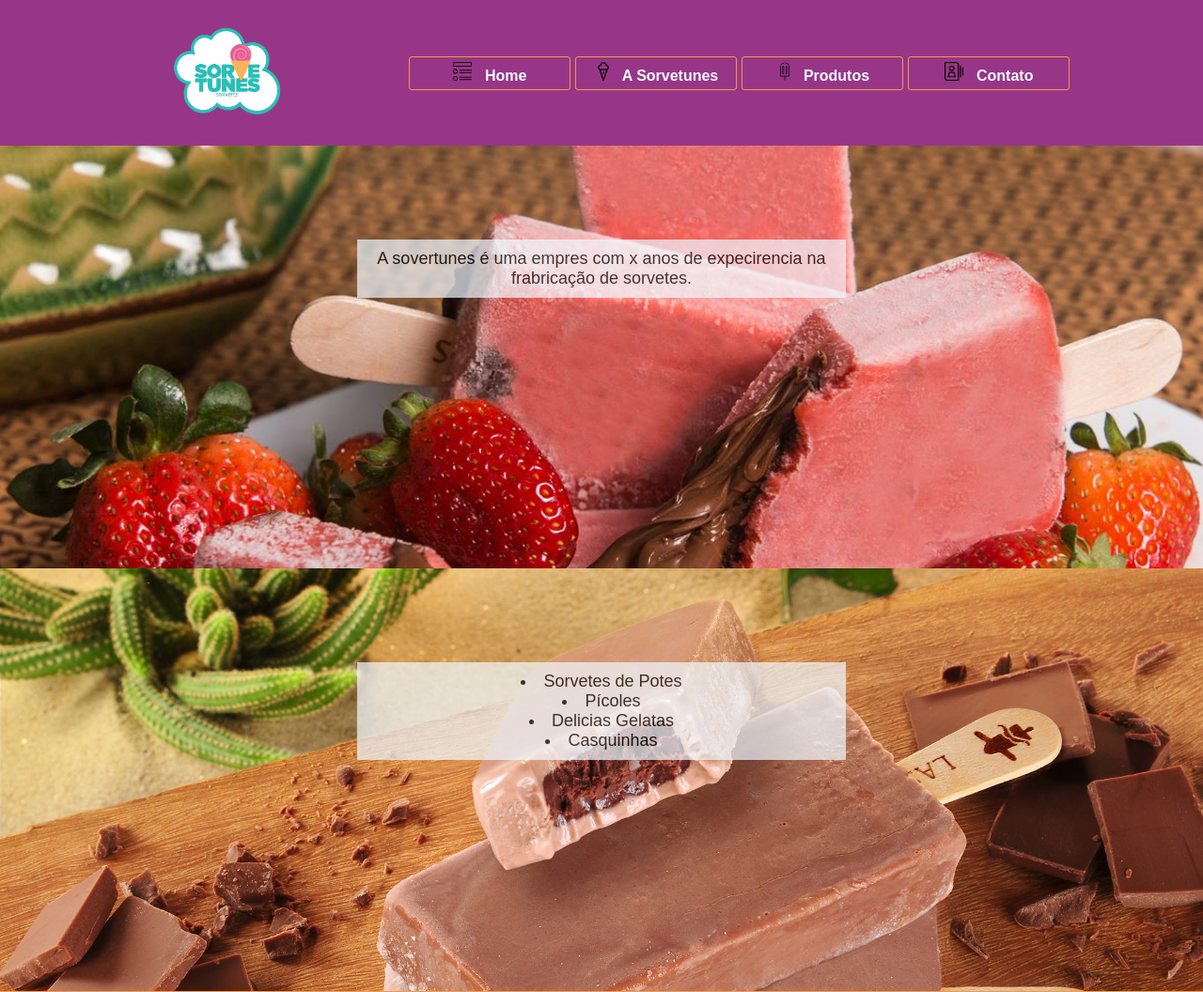
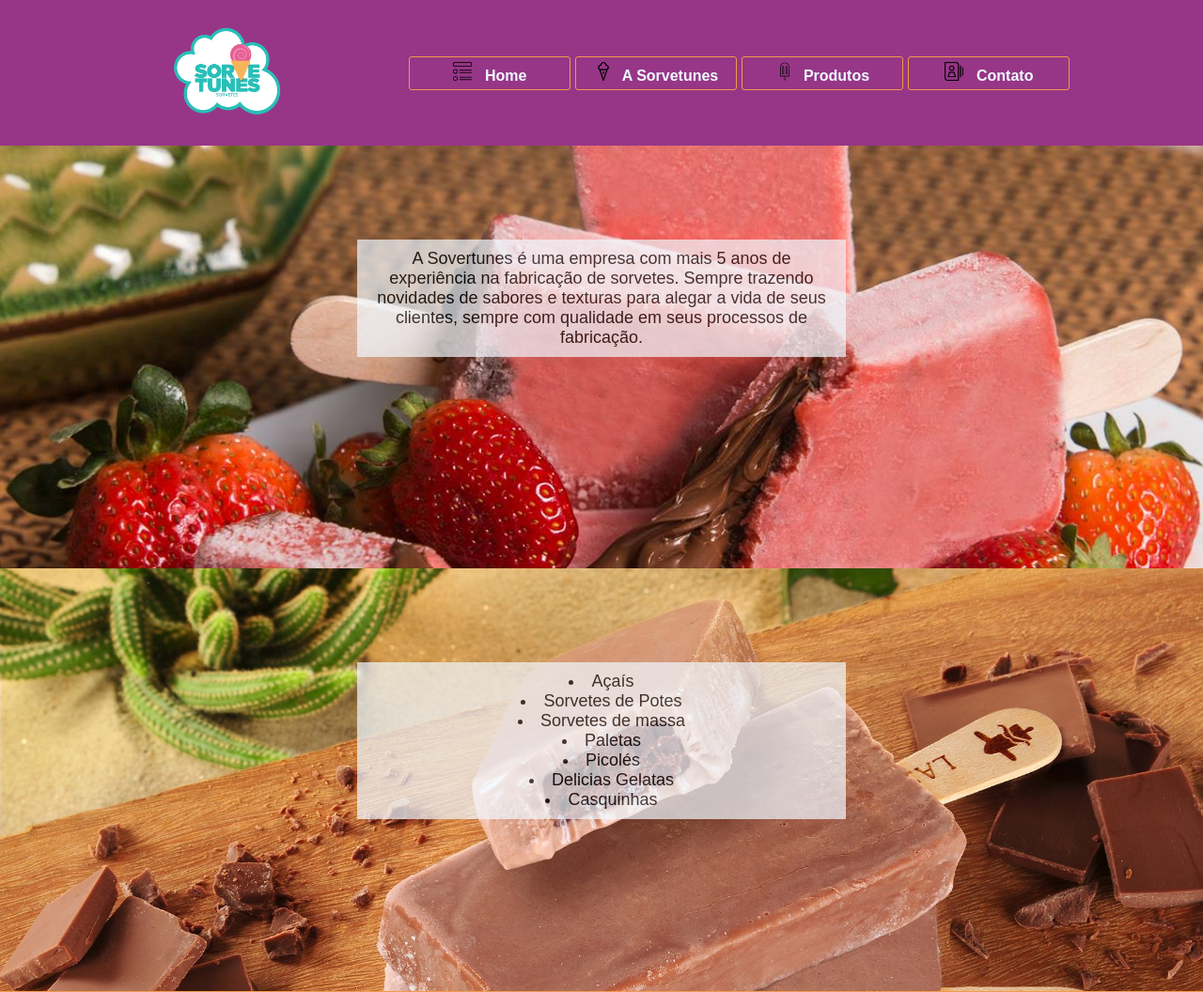
Before and after one commit to maapsystem/MaapSystem, a Flask app: page / in a window 1280 px wide. Shown: the top 1056 px of the page at 94% size. Run offline with Flask 2, Linux system fonts and the light colour scheme; parts of the project's set-up code (start-up, migrations or seed data) failed here and were passed over.

Commit message:
textos do index.

```diff
--- a/sql_selects_all_tables.sql
+++ b/sql_selects_all_tables.sql
@@ -16,7 +16,8 @@ INSERT INTO tbl_login (cod_cliente, nome, senha)
 VALUES(1, 'alex', 'admin@1');
 
 INSERT INTO tbl_cliente (endereco, cod_cidade)
-VALUES('av teste', 1);
+VALUES('av teste2', 2);
+SELECT * FROM tbl_cliente;
 
 INSERT INTO tbl_pessoa_fisica (id_pessoa_fisica, nome, cpf, rg, data_nascimento)
 VALUES(2, 'Adriel','30059129900', '445552503','01-01-1990');
--- a/templates/index.html
+++ b/templates/index.html
@@ -28,7 +28,7 @@
                 <a name="sobre"></a>
                 <div class="section-sobre">
                     <p>
-                        A sovertunes é uma empres com x anos de expecirencia na frabricação de sorvetes.
+                        A Sovertunes é uma empresa com mais 5 anos de experiência na fabricação de sorvetes. Sempre trazendo novidades de sabores e texturas para alegar a vida de seus clientes, sempre com qualidade em seus processos de fabricação.
                     </p>
                 </div>
             </div>
@@ -38,8 +38,11 @@
                 <a name="produtos"></a>
                 <div class="section-sobre">
                     <lu>
+                        <li>Açaís</li>
                         <li>Sorvetes de Potes</li>
-                        <li>Pícoles</li>
+                        <li>Sorvetes de massa</li>
+                        <li>Paletas</li>
+                        <li>Picolés</li>
                         <li>Delicias Gelatas</li>
                         <li>Casquinhas</li>
                     </lu>
```
Also changed, not shown: 2 other files.
